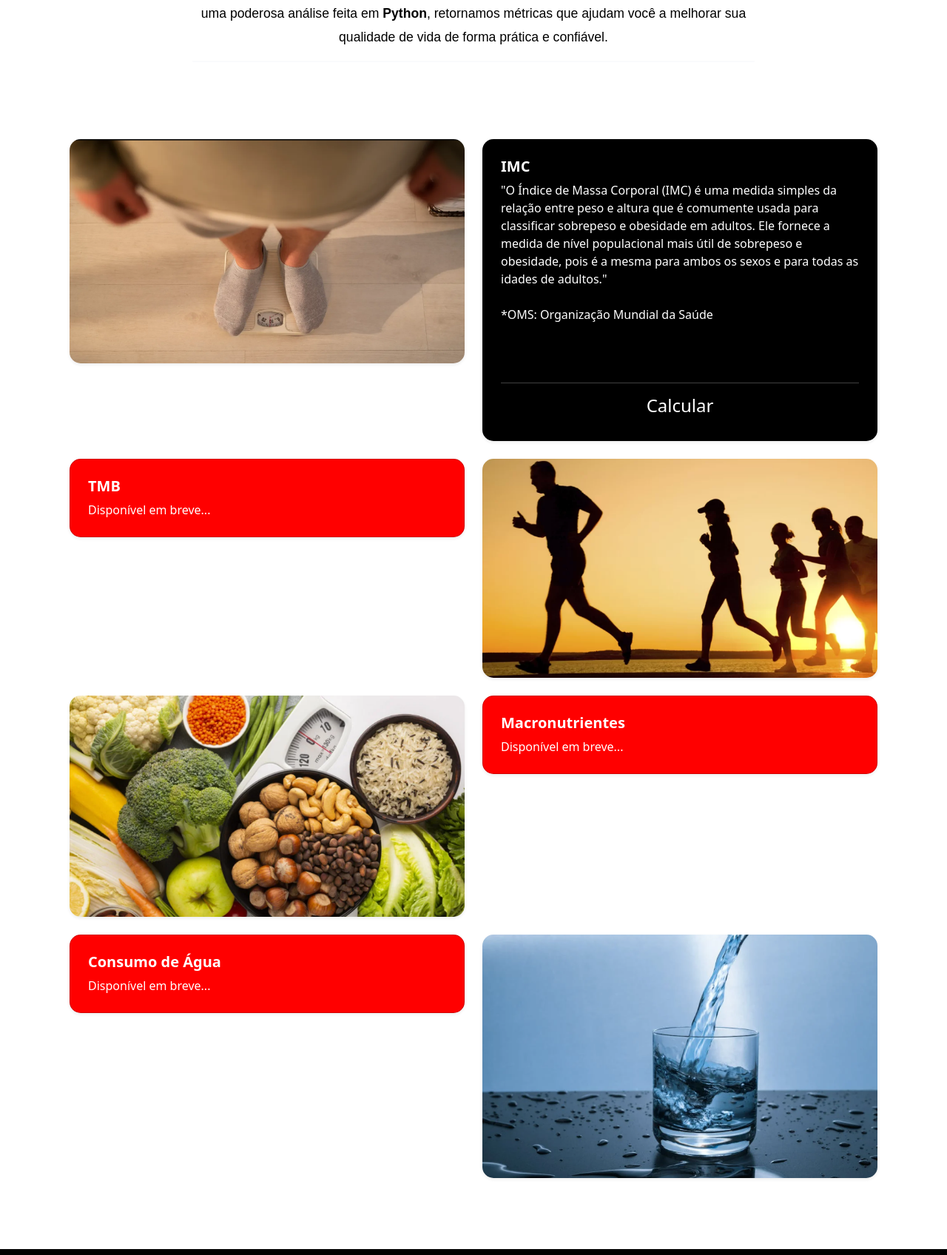
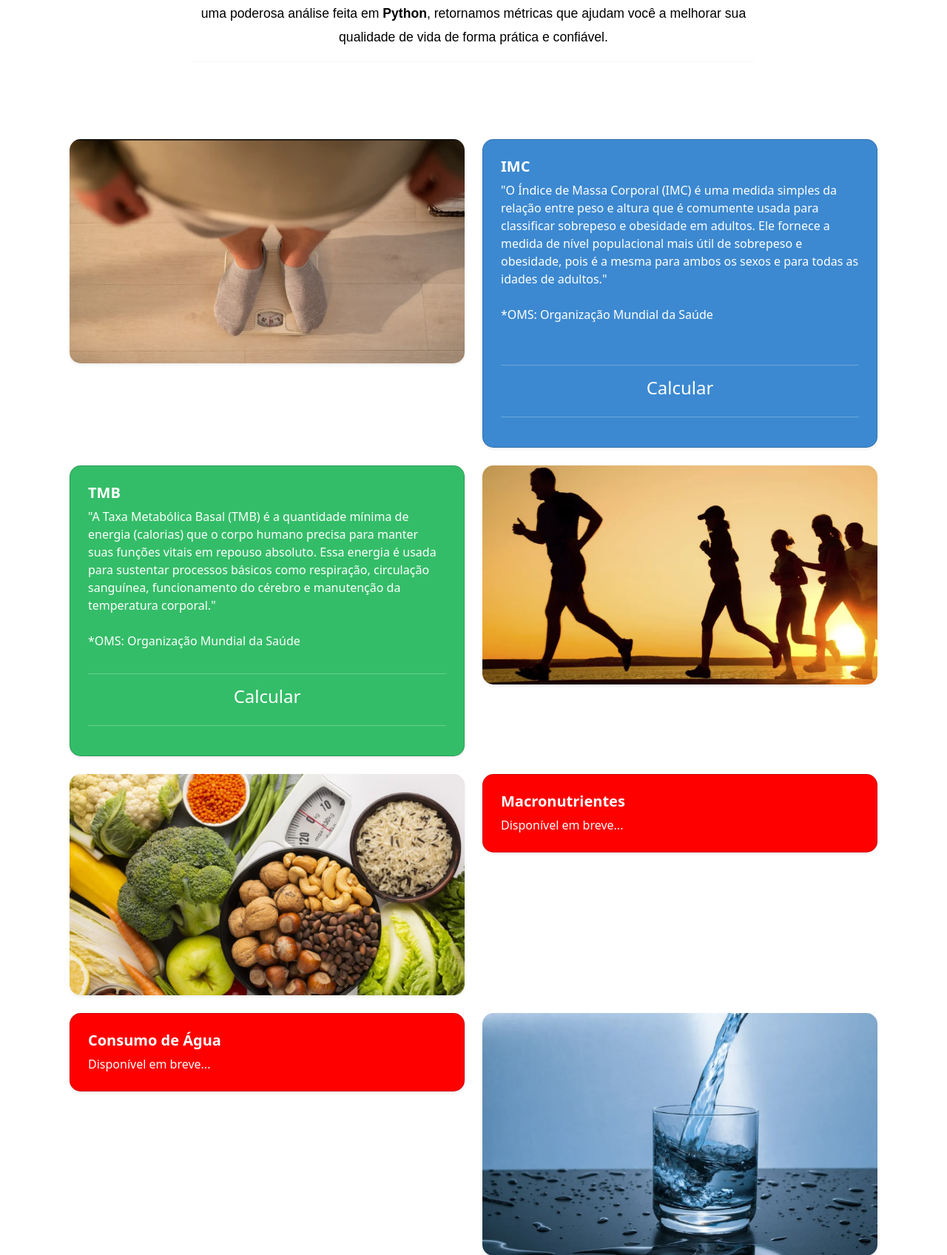
Before and after one commit to GabsDev12/Software-Project-FitnessCalculator, a Flask app: page / in a window 1280 px wide. Shown: the part 445-2141 px from the top of the page at 74% size. Run offline with Flask 3, Linux system fonts and the light colour scheme.

Commit message:
tmb layout

```diff
--- a/app.py
+++ b/app.py
@@ -64,5 +64,9 @@ def imc():
 
     return render_template('imc.html', resultado=resultado)
 
+@app.route('/tmb')
+def tmb():
+    return render_template('tmb.html')
+
 if __name__ == '__main__':
     app.run(debug=True)
--- a/templates/index.html
+++ b/templates/index.html
@@ -34,25 +34,32 @@ Home Page
     </div>
     <div class="col-md-6">
       <a href="/imc" class="text-decoration-none">
-        <div class="card p-4 text-white shadow-sm" style="background:#000000; border-radius:15px; cursor:pointer; transition: transform 0.3s, box-shadow 0.3s;">
+        <div class="card p-4 text-white shadow-sm" style="background:#3c89d1; border-radius:15px; cursor:pointer; transition: transform 0.3s, box-shadow 0.3s;">
           <h5 class="fw-bold mb-2">IMC</h5>
           <p class="mb-0">"O Índice de Massa Corporal (IMC) é uma medida simples da relação entre peso e altura que é comumente usada para classificar sobrepeso e obesidade em adultos. Ele fornece a medida de nível populacional mais útil de sobrepeso e obesidade, pois é a mesma para ambos os sexos e para todas as idades de adultos."</p>
           <br> <p>*OMS: Organização Mundial da Saúde</p>
-          <br><br>
+          <br>
           <hr>
           <div class="d-flex justify-content-center">
               <h4 class="botao-circulado">Calcular</h4>
           </div>
+          <hr>
         </div>
       </a>
     </div>
 
     <!-- Funcionalidade 2: Card Preto | Imagem -->
     <div class="col-md-6">
-      <a href="#" class="text-decoration-none">
-        <div class="card p-4 text-white shadow-sm" style="background:#ff0000; border-radius:15px; cursor:pointer; transition: transform 0.3s, box-shadow 0.3s;">
+      <a href="/tmb" class="text-decoration-none">
+        <div class="card p-4 text-white shadow-sm" style="background:#34bd68; border-radius:15px; cursor:pointer; transition: transform 0.3s, box-shadow 0.3s;">
           <h5 class="fw-bold mb-2">TMB</h5>
-          <p class="mb-0">Disponível em breve...</p>
+          <p class="mb-0">"A Taxa Metabólica Basal (TMB) é a quantidade mínima de energia (calorias) que o corpo humano precisa para manter suas funções vitais em repouso absoluto. Essa energia é usada para sustentar processos básicos como respiração, circulação sanguínea, funcionamento do cérebro e manutenção da temperatura corporal."</p>
+          <br> <p>*OMS: Organização Mundial da Saúde</p>
+          <hr>
+          <div class="d-flex justify-content-center">
+              <h4 class="botao-circulado">Calcular</h4>
+          </div>
+          <hr>
         </div>
       </a>
     </div>
```
Also changed, not shown: templates/tmb.html (added, +7 -0 lines), instance/bd.sqlite.
